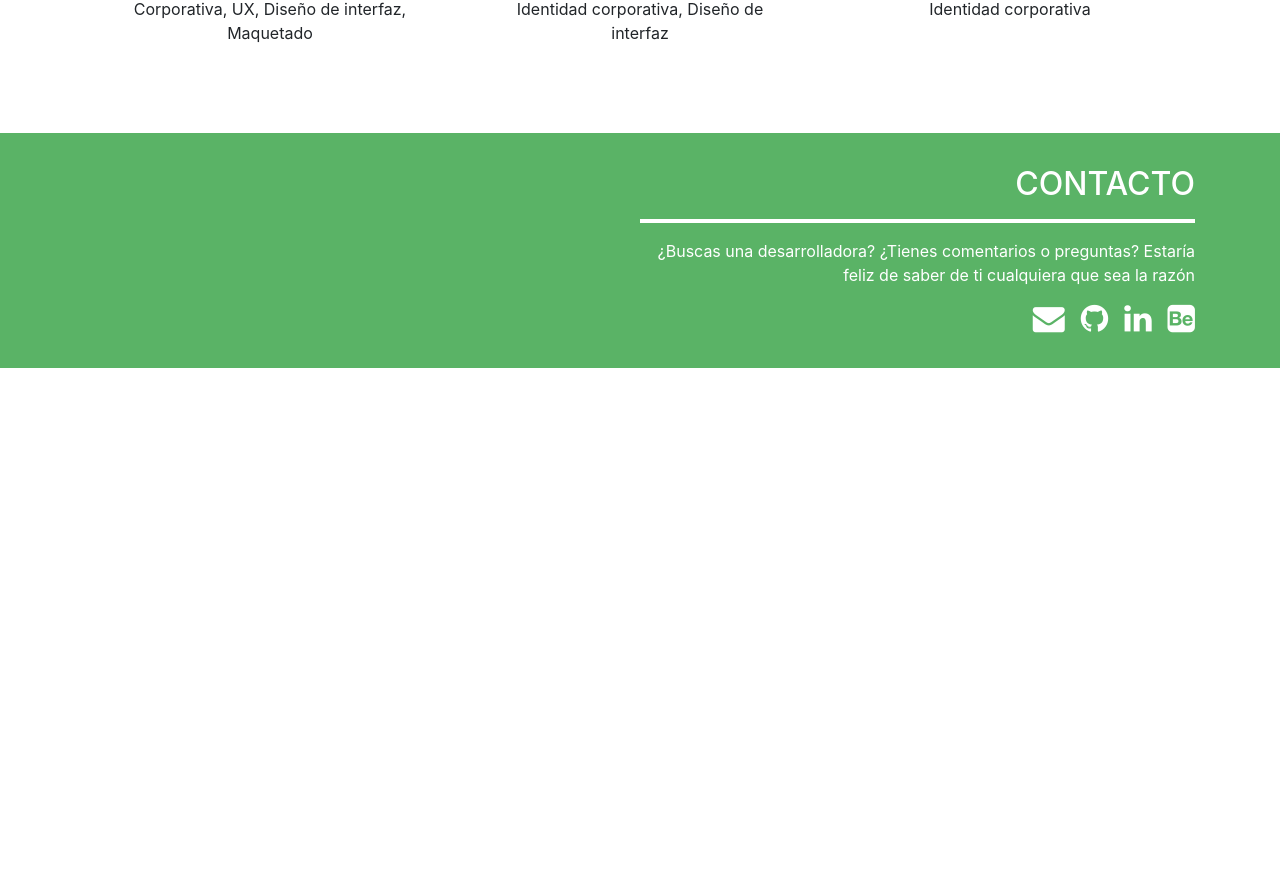
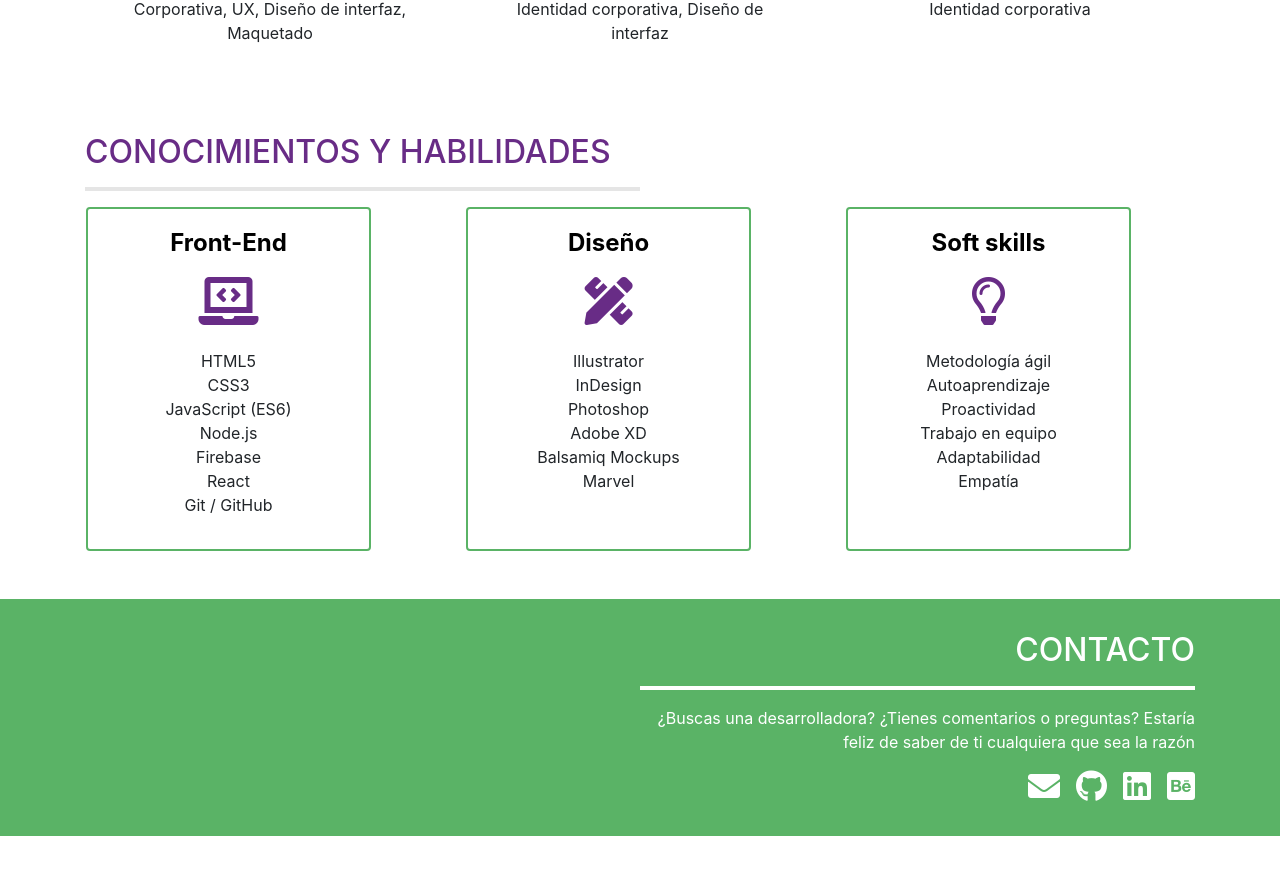
Before and after one commit to CitlalliDMG/citlallidmg.github.io, a React (Create React App) app: page / in a window 1280 px wide. Shown: the part 1896-2770 px from the top of the page. Before the commit the page ends 2324 px from the top, so only its background shows below. Built offline with nearby package versions, Linux system fonts and the light colour scheme.

Commit message:
Adds skills section

```diff
--- a/public/index.html
+++ b/public/index.html
@@ -10,14 +10,15 @@
   <link rel="mask-icon" href="%PUBLIC_URL%/safari-pinned-tab.svg" color="#5bbad5">
   <link rel="manifest" href="%PUBLIC_URL%/manifest.json">
   <link rel="stylesheet" href="https://fonts.googleapis.com/css?family=Open+Sans">
-  <link rel="stylesheet" href="https://maxcdn.bootstrapcdn.com/font-awesome/4.7.0/css/font-awesome.min.css">
+  <link rel="stylesheet" href="https://use.fontawesome.com/releases/v5.4.1/css/all.css" integrity="sha384-5sAR7xN1Nv6T6+dT2mhtzEpVJvfS3NScPQTrOxhwjIuvcA67KV2R5Jz6kr4abQsz" crossorigin="anonymous">
+
   <!-- <link rel="stylesheet" href="../node_modules/animate.css/animate.min.css"> -->
-  <link rel="stylesheet" href="https://cdnjs.cloudflare.com/ajax/libs/animate.css/3.5.2/animate.min.css">
+  <!-- <link rel="stylesheet" href="https://cdnjs.cloudflare.com/ajax/libs/animate.css/3.5.2/animate.min.css"> -->
   <meta name="theme-color" content="#ffffff">
   <title>Citlalli Del Moral | Portafolio</title>
 </head>
 
-<body id="page-top" data-spy="scroll" data-target=".navbar" data-offset="100">
+<body id="page-top" data-spy="scroll" data-target=".navbar" data-offset="0">
   <noscript>
     You need to enable JavaScript to run this app.
   </noscript>
--- a/src/components/App/App.js
+++ b/src/components/App/App.js
@@ -5,6 +5,7 @@ import Header from '../Header/Header';
 import About from '../About/About';
 import Footer from '../Footer/Footer';
 import Work from '../Work/Work';
+import Skills from '../Skills/Skills';
 import Contact from '../Contact/Contact';
 
 class App extends Component {
@@ -15,7 +16,7 @@ class App extends Component {
         <Header />
         <About />
         <Work />
-        {/* <Skills /> */}
+        <Skills />
         <Contact />
         <Footer />
       </Fragment>
--- a/src/components/Contact/Contact.js
+++ b/src/components/Contact/Contact.js
@@ -13,13 +13,13 @@ const Contact = () => {
               <i className="fa fa-envelope"></i>
             </a>
             <a href="https://github.com/CitlalliDMG" target="_blank" rel="noopener noreferrer">
-              <i className="fa fa-github"></i>
+              <i className="fab fa-github"></i>
             </a>
             <a href="https://www.linkedin.com/in/citlallidmg/" target="_blank" rel="noopener noreferrer">
-              <i className="fa fa-linkedin"></i>
+              <i className="fab fa-linkedin"></i>
             </a>
             <a href="https://www.behance.net/CitlalliDMG" target="_blank" rel="noopener noreferrer">
-              <i className="fa fa-behance-square"></i>
+              <i className="fab fa-behance-square"></i>
             </a>
           </p>
       </div>
--- a/src/components/Footer/Footer.js
+++ b/src/components/Footer/Footer.js
@@ -5,7 +5,7 @@ const Footer = () => {
   return (
     <footer className="footer">
       <div className="container">
-        <p>Copyright <i className="fa fa-copyright"></i>2018 Ana Citlalli Del Moral Guerrero</p>
+        <p>Copyright <i className="far fa-copyright"></i> 2018 Ana Citlalli Del Moral Guerrero</p>
       </div>
     </footer>
    );
--- /dev/null
+++ b/src/components/Skills/Skills.css
@@ -0,0 +1,40 @@
+#skills {
+  height: auto;
+  margin-bottom: 2em;
+}
+
+#skills h2 {
+  text-transform: uppercase;
+  color: #682c86;
+}
+
+#skills hr {
+  border-width: 0.3em;
+  max-width: 50%;
+}
+
+.skills-title {
+  color: #000000;
+  font-weight: bold;
+  font-size: 1.5em;
+  text-align: center;
+}
+
+.card {
+  text-align: center;
+  border: 2px solid #5ab366;
+  padding: 1em 0;
+  margin-bottom: 1em;
+}
+
+.card i {
+  font-size: 3em;
+  text-align: center;
+  color: #682c86;
+  margin-bottom: 0.5em;
+}
+
+.card ul {
+  list-style: none;
+  padding-left: 0;
+}
--- /dev/null
+++ b/src/components/Skills/Skills.js
@@ -0,0 +1,52 @@
+import React from 'react';
+import './Skills.css';
+
+const Skills = () => {
+  return (
+    <section className="container" id="skills">
+      <h2>Conocimientos y habilidades</h2>
+      <hr align="left"/>
+      <div className="row">
+        <div className="col-md-3 card ml-md-3">
+          <p className="skills-title">Front-End</p>
+          <i className="fas fa-laptop-code"></i>
+          <ul>
+            <li>HTML5</li>
+            <li>CSS3</li>
+            <li>JavaScript (ES6)</li>
+            <li>Node.js</li>
+            <li>Firebase</li>
+            <li>React</li>
+            <li>Git / GitHub</li>
+          </ul>
+        </div>
+        <div className="col-md-3 offset-md-1 card">
+          <p className="skills-title">Diseño</p>
+          <i className="fas fa-pencil-ruler"></i>
+          <ul>
+            <li>Illustrator</li>
+            <li>InDesign</li>
+            <li>Photoshop</li>
+            <li>Adobe XD</li>
+            <li>Balsamiq Mockups</li>
+            <li>Marvel</li>
+          </ul>
+        </div>
+        <div className="col-md-3 offset-md-1 card">
+          <p className="skills-title">Soft skills</p>
+          <i className="far fa-lightbulb"></i>
+          <ul>
+            <li>Metodología ágil</li>
+            <li>Autoaprendizaje</li>
+            <li>Proactividad</li>
+            <li>Trabajo en equipo</li>
+            <li>Adaptabilidad</li>
+            <li>Empatía</li>
+          </ul>
+        </div>
+      </div>
+    </section>
+  );
+}
+
+export default Skills;
```
